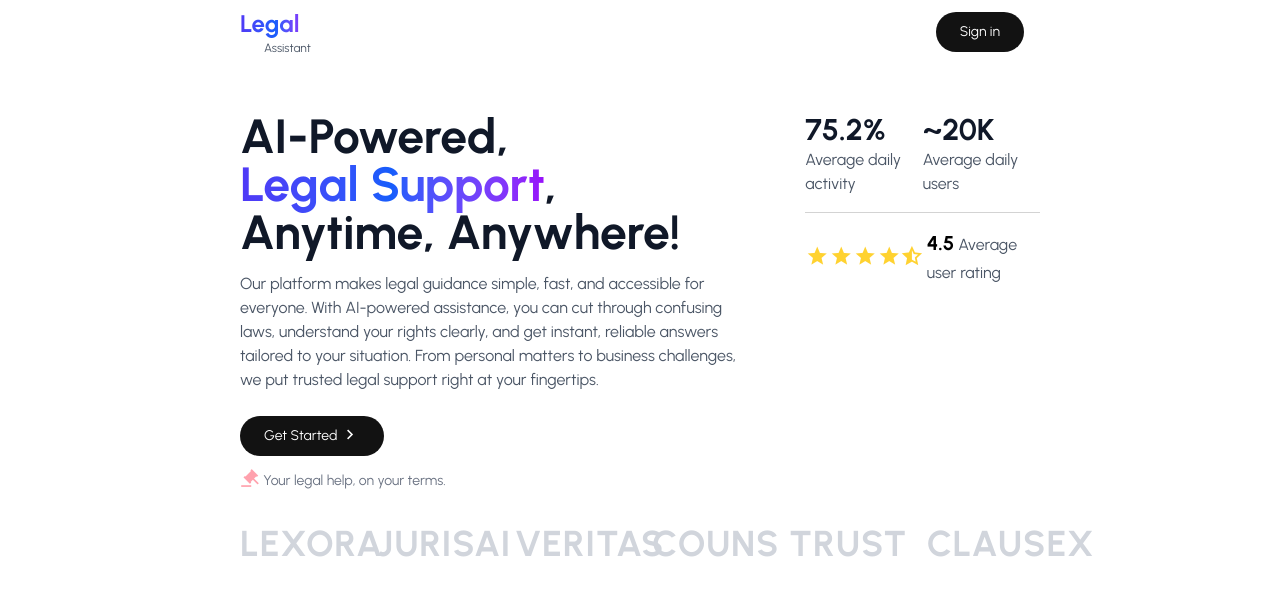
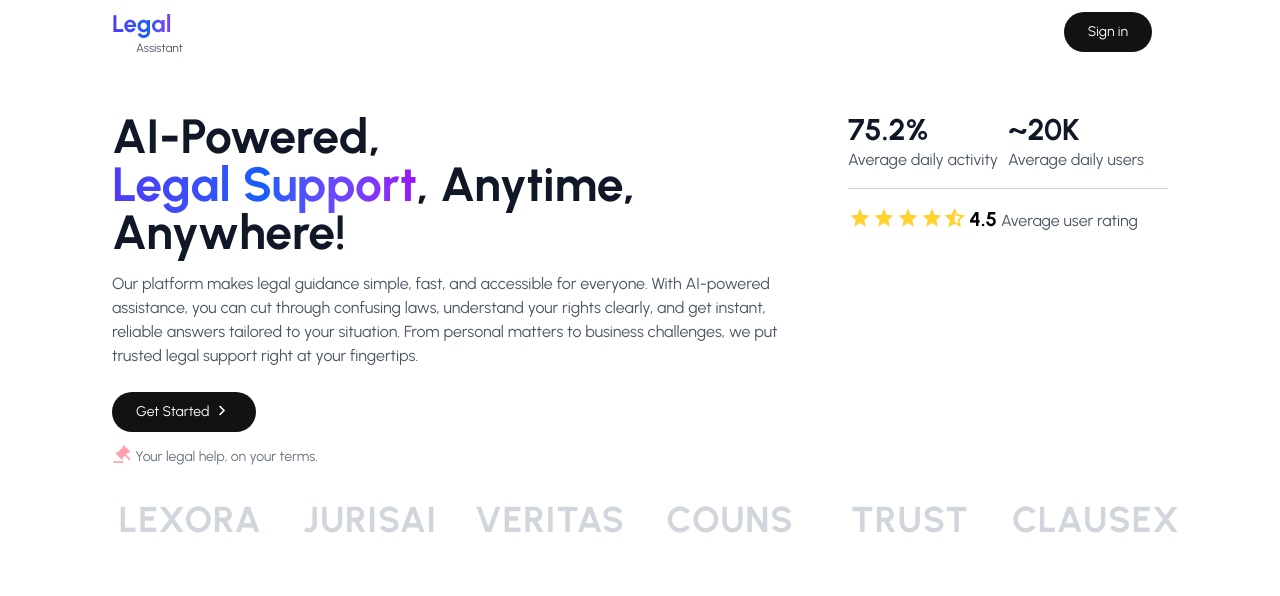
Before and after one commit to thedeepakmaurya/legassist, a Next.js app: page / in a window 1280 px wide. Shown: the top 596 px of the page. Built offline with nearby package versions, Linux system fonts and the light colour scheme.

Commit message:
fix: view width

```diff
--- a/src/components/organisms/Header.jsx
+++ b/src/components/organisms/Header.jsx
@@ -13,7 +13,7 @@ const Header = () => {
 
   return (
     <>
-      <header className="flex-between sticky top-0 mx-auto max-w-5xl rounded-lg bg-white/80 px-4 py-2 md:px-28">
+      <header className="flex-between sticky top-0 mx-auto max-w-7xl rounded-lg bg-white/80 px-4 py-2 md:px-28">
         <Link className="text-primary flex items-center gap-2" href="/">
           <h1 className="flex flex-col text-2xl font-semibold">
             <span className="text-gradient">Legal </span>
--- a/src/components/templates/AuthTemplate.jsx
+++ b/src/components/templates/AuthTemplate.jsx
@@ -7,7 +7,7 @@ const AuthTemplate = ({ children }) => {
   const path = usePathname();
 
   return (
-    <section className="mx-auto flex min-h-screen max-w-5xl">
+    <section className="mx-auto flex min-h-screen max-w-7xl">
       <div className="z-50 flex w-full flex-col justify-center px-8 md:w-1/2 md:px-16 lg:px-24">
         <div className="mx-auto w-full max-w-md">
           <h1 className="mb-4 text-3xl font-bold">
--- a/src/components/templates/MainTemplate.jsx
+++ b/src/components/templates/MainTemplate.jsx
@@ -5,7 +5,7 @@ const MainTemplate = ({ children }) => {
   return (
     <AuthProvider>
       <Header />
-      <main className="p-4 md:px-28 max-w-5xl mx-auto">{children}</main>
+      <main className="p-4 md:px-28 max-w-7xl mx-auto">{children}</main>
     </AuthProvider>
   );
 };
```
